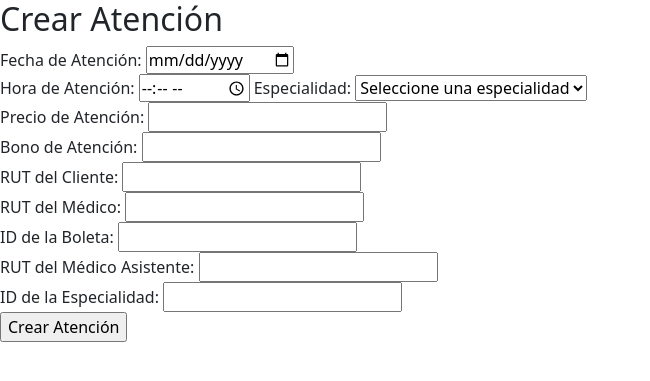
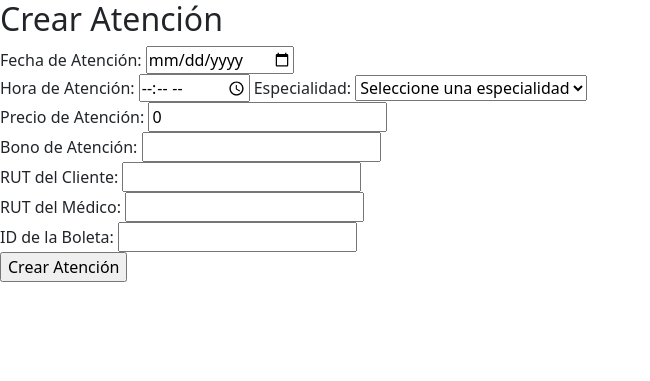
Before and after one commit to Ekronec/centroMedico, a Django app: page /centroMedicoApp/appointmentNew in a window 1280 px wide. Shown: the top 381 px of the page, without its empty margins (0-650 px from the left). Run offline with Django 4.2, Linux system fonts and the light colour scheme; data comes from the database, SQL or seed files in the repository; some libraries are stand-ins or nearby versions.

Commit message:
Back-end
-Funciona el cambio de precio al cambiar la especialidad en atencionNew

```diff
--- a/centroMedicoApp/static/js/appointments.js
+++ b/centroMedicoApp/static/js/appointment.js
@@ -1,6 +1,7 @@
 var seleccionado = document.getElementById("esp_select");
 var precioInput = document.getElementById("precio_ate");
-/*
+console.log(precioInput);
+
 seleccionado.addEventListener('change', function(){
     especialidad = seleccionado.value;
     console.log(especialidad);
@@ -13,14 +14,3 @@ seleccionado.addEventListener('change', function(){
             precioInput.value = data.precio;
         })
 })
-*/
-seleccionado.addEventListener('change', function() {
-    especialidad = seleccionado.value;
-    console.log(especialidad);
-
-    if (precioInput) {
-        precioInput.value = especialidad;  // O establece el valor que desees aquí
-    } else {
-        console.error('Elemento con ID "precio_ate" no encontrado.');
-    }
-});
--- a/centroMedicoApp/templates/pages/appointmentNew.html
+++ b/centroMedicoApp/templates/pages/appointmentNew.html
@@ -28,12 +28,12 @@
             {% for especialidad in especialidades %}
                 <option value="{{ especialidad.id_esp }}">{{ especialidad.nom_esp }}</option>
             {% endfor %}
-            <script src="{% static 'js/appointments.js' %}"></script>
+            <script src="{% static 'js/appointment.js' %}"></script>
         </select><br>
 
-        <label for="precio_ate">Precio de Atención:</label>
-        <input id="precio_ate" type="text"  name="precio_ate" readonly required><br>
-
+        <label for="precio_ate" value="0">Precio de Atención:</label>
+        <input id="precio_ate" type="text"  name="precio_ate" value="0" readonly required><br>
+        <script src="{% static 'js/appointment.js' %}"></script>
 
         <label for="bono_ate">Bono de Atención:</label>
         <input type="text" name="bono_ate" required><br>
@@ -47,12 +47,6 @@
         <label for="id_boleta">ID de la Boleta:</label>
         <input type="text" name="id_boleta" required><br>
 
-        <label for="rut_med1">RUT del Médico Asistente:</label>
-        <input type="text" name="rut_med1" required><br>
-
-        <label for="id_esp">ID de la Especialidad:</label>
-        <input type="text" name="id_esp" required><br>
-
         <input type="submit" value="Crear Atención">
     </form>
 </body>
```
